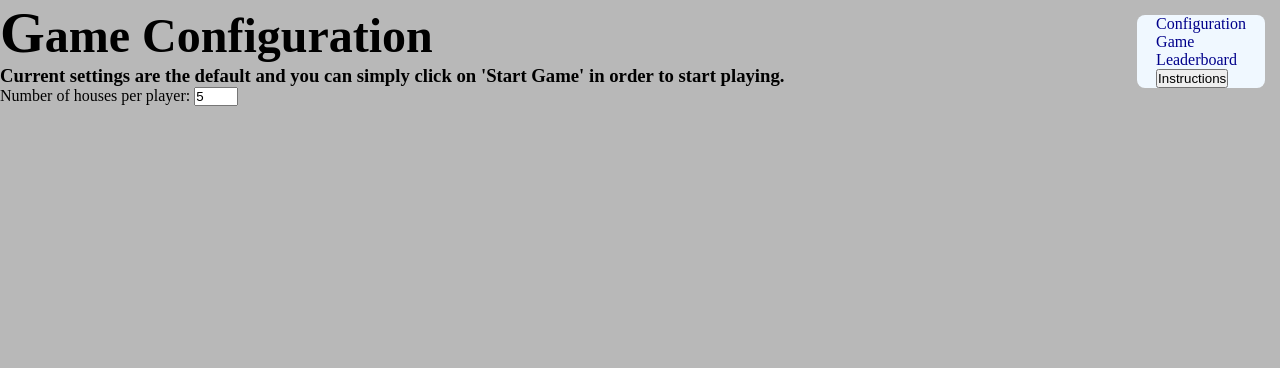
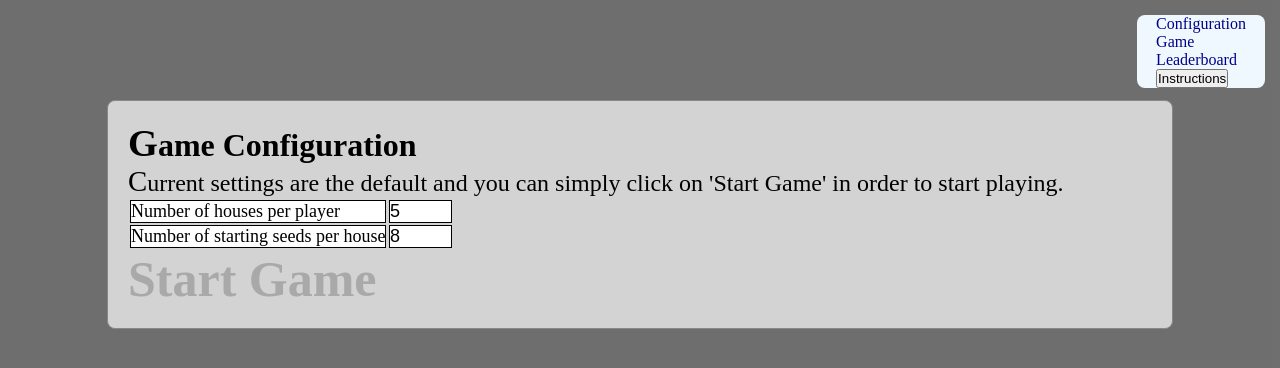
Before and after one commit to DreFlo/ltw-2021, a plain HTML site: page index.html in a window 1280 px wide. Drawn offline with Linux system fonts and the light colour scheme.

Commit message:
configuration modal

```diff
--- a/index.html
+++ b/index.html
@@ -21,7 +21,7 @@
     <div id="instructions" class="instructions_modal">
         <div class="instructions_content">
             <span class="instructions_close">&times;</span>
-            <p class = "inst_title">Instructions</p>
+            <p class = "title">Instructions</p>
             <p class = "second_title">Board:</p>
             <p class = "content">The board is comprised by a series of cavities, to be personalized by the user, and two storage spots on either side.</p>
             <p class = "content">Each user controls the side of the board they're facing and the warehouse to their right.</p>
@@ -34,7 +34,7 @@
                 but if you happen to pass through the other player's storage, you are to skip ahead, not placing any seeds there.
             </p>
             <p class = "content">If the last seed spot is your own storage space, you have another turn.</p>
-            <p class = "content">If the last seed spot is one of your own and is empty, then you have the opporunity to increase the number of seeds
+            <p class = "content">If the last seed spot is one of your own and is empty, then you have the opportunity to increase the number of seeds
                 in your storage spot. You can collect that last seed and the seeds on the cavity opposite to the one you landed, on your opponent's side.
             </p>
             <p class = "second_title">Ending & Winning Conditions:</p>
@@ -45,19 +45,37 @@
         </div>
     </div>
 
+    <div id="configurations" class="config_modal">
+        <div class="config_content">
+            <p class = "title">Game Configuration</p>
+            <p class = "second_title">Current settings are the default and you can simply click on 'Start Game' in order to start playing.</p>
+            <table class="config_table">
+                <tr class="config_row">
+                    <td class="config_cell"> Number of houses per player </td>
+                    <td class="config_cell"><input class="config_number_select" id="houses_number" type="number" value="5" min="3" max="7" step="1"></td>
+                </tr>
+                <tr class="config_row">
+                    <td class="config_cell"> Number of starting seeds per house </td>
+                    <td class="config_cell"><input class="config_number_select" id="seeds_number" type="number" value="8" min="4" max="16" step="1"></td>
+                </tr>
+            </table>
+            <!--
+            <p class = "second_title">Number of houses per player:
+                <input class="config_number_select" id="houses_number" type="number" value="5" min="3" max="7" step="1">
+            </p>
+            <p class = "second_title">Number of starting seeds per house:
+                <input class="config_number_select" id="seeds_number" type="number" value="8" min="4" max="16" step="1">
+            </p>
+            -->
+            <span class="config_close">Start Game</span>
+        </div>
+    </div>
+
     <section id="config">
-        <h1>Game Configuration</h1>
-        <h3>Current settings are the default and you can simply click on 'Start Game' in order to start playing.</h3>
-        <div>
-            Number of houses per player: <input id="houses_number" type="number" value="5" min="3" max="7" step="1">
-        </div>
+
     </section>
 
-    <div id="configurations" class="config_modal">
-        <div class="config_content">
-            <span class="config_close"&times;></span>
-        </div>
-    </div>
+
 
     <section id="game">
         <board>
@@ -83,20 +101,20 @@
 
     <section id="leaderboard">
         <table id="classification">
-            <tr>
-                <th> User </th>
-                <th> Time </th>
-                <th> Classification </th>
+            <tr class="class_row">
+                <th class="class_head"> User </th>
+                <th class="class_head"> Time </th>
+                <th class="class_head"> Classification </th>
             </tr>
-            <tr>
-                <td> Admin </td>
-                <td> 09:39 </td>
-                <td> 15 </td>
+            <tr class="class_row">
+                <td class="class_cell"> Admin </td>
+                <td class="class_cell"> 09:39 </td>
+                <td class="class_cell"> 15 </td>
             </tr>
-            <tr>
-                <td> Admin </td>
-                <td> 09:43 </td>
-                <td> 10 </td>
+            <tr class="class_row">
+                <td class="class_cell"> Admin </td>
+                <td class="class_cell"> 09:43 </td>
+                <td class="class_cell"> 10 </td>
             </tr>
         </table>
     </section>
--- a/mancala.js
+++ b/mancala.js
@@ -24,10 +24,16 @@ window.onclick = function(event) {
     }
 }
 
-// Configurations
+/* Configurations */
 
+//Modal
+let config_modal = document.getElementById("configurations");
+let config_span = document.getElementsByClassName("config_close")[0];
+config_span.onclick = function() {
+    config_modal.style.display = "none";
+}
 window.onload = function() {
-
+    config_modal.style.display = "block";
 }
 
 class Game{
--- a/style.css
+++ b/style.css
@@ -87,12 +87,12 @@ section {
     cursor: pointer;
 }
 
-.inst_title {
+.title {
     font-size: xx-large;
     font-weight: bold;
 }
 
-.inst_title::first-letter {
+.title::first-letter {
     font-size: 120%;
 }
 
@@ -122,7 +122,7 @@ section {
 }
 */
 
-th, td {
+.class_cell, .class_row {
     border: 1px solid black;
     border-collapse: collapse;
     padding: 10px;
@@ -133,7 +133,7 @@ th, td {
     border-collapse: collapse;
 }
 
-tr:hover {
+.class_row:hover {
     background-color: lightgray;
 }
 
@@ -209,11 +209,59 @@ storehouse {
     animation-duration: 4s;*/
 }
 
-h1{
-    font-size: 300%;
-
+/* The Modal (background) */
+.config_modal {
+    display: none; /* Hidden by default */
+    position: fixed; /* Stay in place */
+    z-index: 1; /* Sit on top */
+    padding-top: 100px; /* Location of the box */
+    left: 0;
+    top: 0;
+    width: 100%; /* Full width */
+    height: 100%; /* Full height */
+    overflow: auto; /* Enable scroll if needed */
+    background-color: rgb(0,0,0); /* Fallback color */
+    background-color: rgba(0,0,0,0.4); /* Black w/ opacity */
 }
 
-h1::first-letter, h2::first-letter{
-    font-size: 120%;
+  /* Modal Content */
+.config_content {
+    background-color: lightgray;
+    margin: auto;
+    padding: 20px;
+    border: 1px solid #888;
+    border-radius: 8px;
+    width: 80%;
+    text-align: justify;
 }
+
+  /* The Close Button */
+.config_close {
+    color: darkgrey;
+    font-size: 50px;
+    font-weight: bold;
+    margin-top: -1%;
+}
+
+.config_close:hover, .config_close:focus {
+    color: rgb(77, 77, 77);
+    text-decoration: none;
+    cursor: pointer;
+}
+
+.config_table {
+    font-size: large;
+}
+
+.config_number_select{
+    margin-left: 1%;
+    font-size: large;
+    width: 100%;
+    text-align: left;
+    border: 1px solid black;
+}
+
+.config_cell:nth-child(1) {
+    background-color: white;
+    border: 1px solid black;
+}
```
